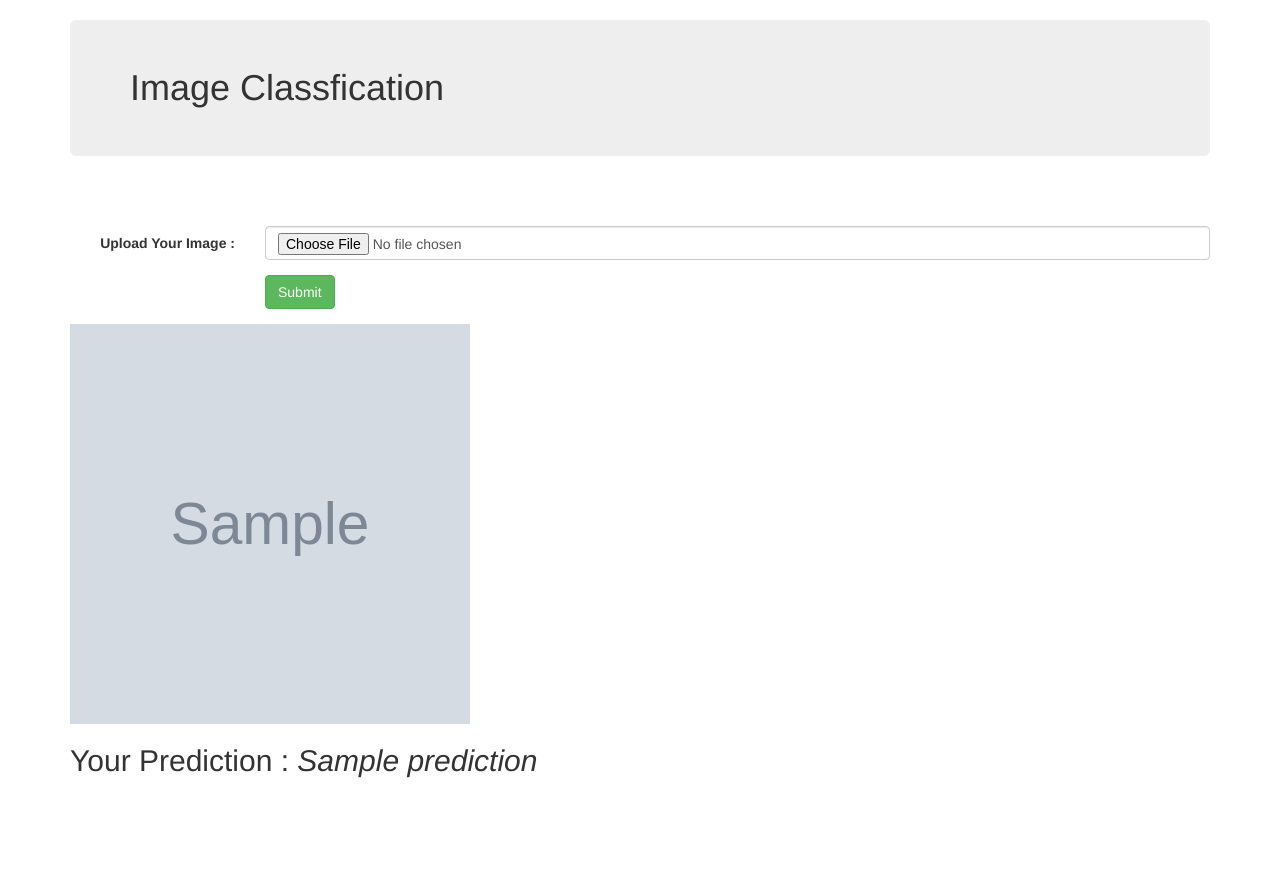
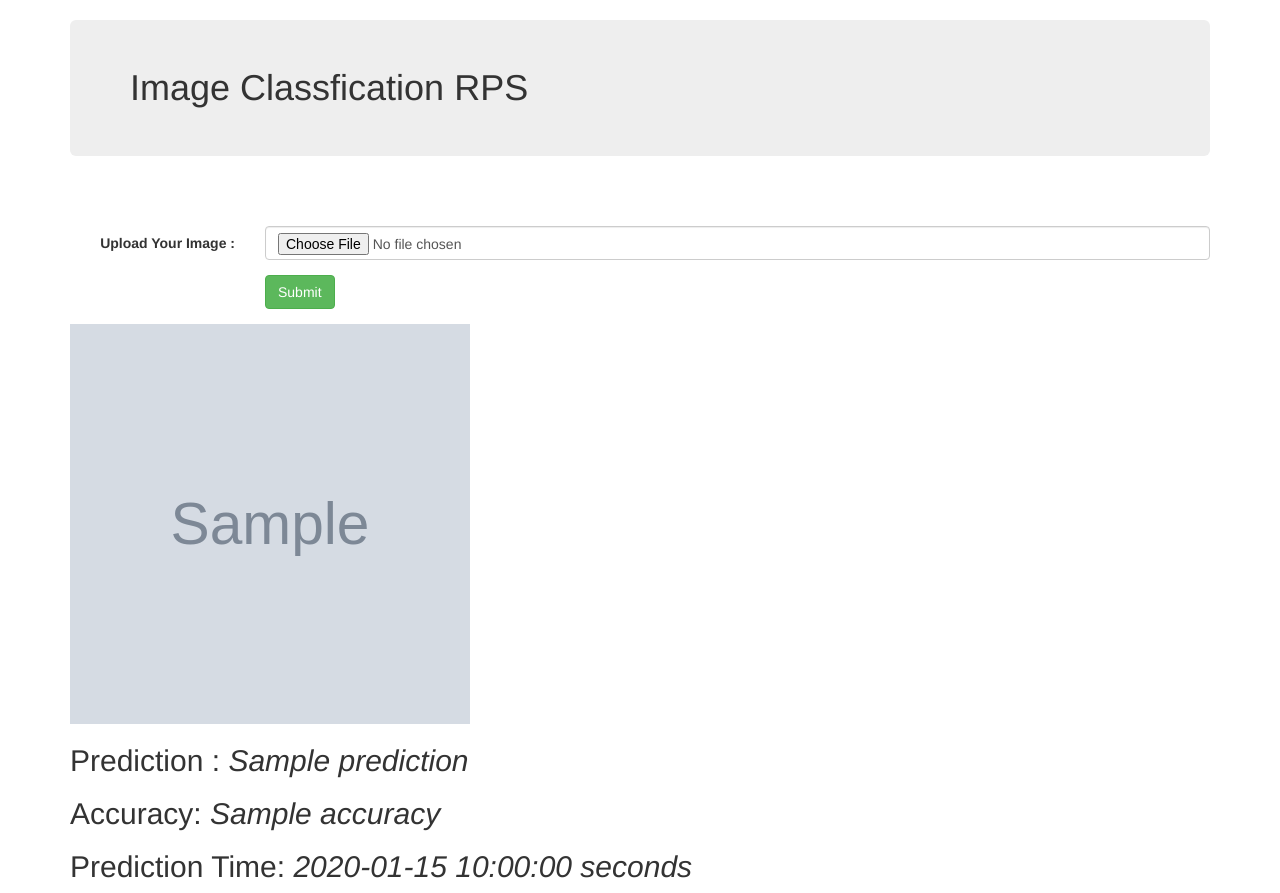
Before and after one commit to Arlana00/Modul6, a Flask app: template templates/index.html in a window 1280 px wide. Before the commit the page ends 778 px from the top, so only its background shows below. Run offline with Flask 3, Linux system fonts and the light colour scheme; the template is opened without the code that fills it: most values are stand-ins (such as "Sample title", 1, 10 or a date in 2020); grey boxes marked "Sample" are stand-in pictures; some libraries are stand-ins or nearby versions.

Commit message:
Update index.html

```diff
--- a/templates/index.html
+++ b/templates/index.html
@@ -12,7 +12,7 @@
 <body>
 
 <div class="container">
-  <h1 class="jumbotron bg-primary">Image Classfication</h1>
+  <h1 class="jumbotron bg-primary">Image Classfication RPS</h1>
   <br><br>
   <form class="form-horizontal" action="/submit" method="post" enctype="multipart/form-data">
 
@@ -32,7 +32,9 @@
 
 	{% if prediction %}
   <img src="{{img_path}}" height="400px" width="400px">
-	<h2> Your Prediction   : <i> {{prediction}} </i></h2>
+	<h2> Prediction   : <i> {{prediction}} </i></h2>
+  <h2>Accuracy: <i>{{ accuracy }}</i></h2>
+  <h2>Prediction Time:<i> {{ prediction_time }} seconds</i></h2>
 
 	{% endif %}
 
```
